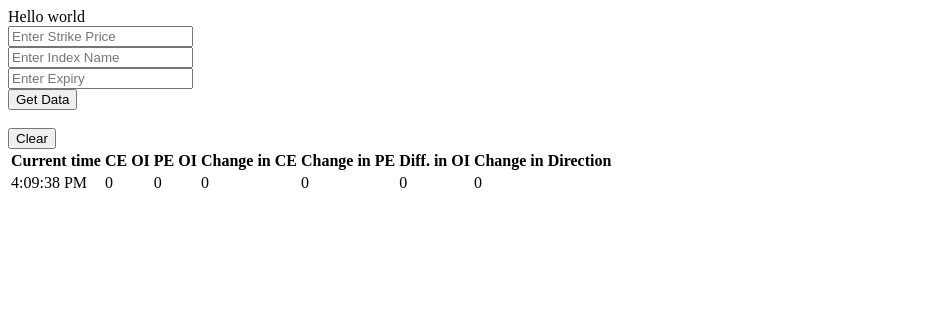
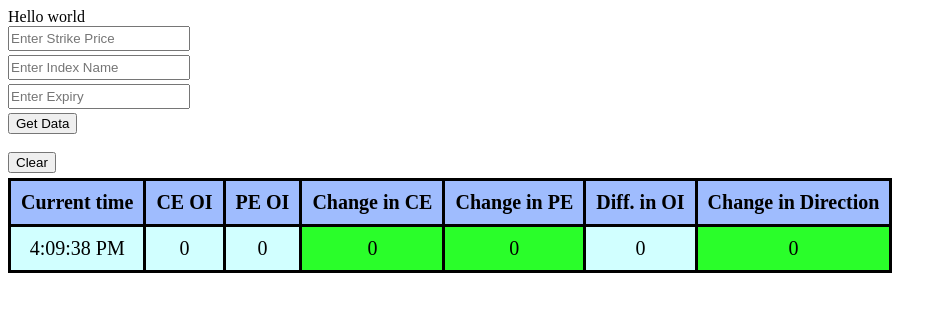
Before and after one commit to priyansh203/OI-Data, a plain HTML site: page index.html in a window 1280 px wide. Both pictures are taken after a click on the button "Get Data". Shown: the whole page, without its empty margins (0-947 px from the left). Drawn offline with Linux system fonts and the light colour scheme; no server answers.

Commit message:
Update style.css

```diff
--- a/style.css
+++ b/style.css
@@ -2,3 +2,38 @@ html {
   height: 100%;
   width: 100%;
 }
+input{
+  padding: 3px 0 3px 1px;
+
+  margin-bottom : 4px;
+}
+
+table, th, td {
+  border: 3px solid black;
+  border-collapse: collapse;
+  padding: 6px;
+}
+th {
+  background-color: #9fbcfe;
+  text-align: center;
+  font-size: 20px;
+  padding: 10px;
+}
+
+td {
+  background-color: #d1ffff;
+  text-align: center;
+  font-size: 20px;
+  padding: 10px;
+}
+.green-bg {
+  background-color: #2afe2a;
+  color: black; /* You can adjust the text color as needed */
+}
+.red-bg{
+  background-color: #ff4d4d;
+  color: black; /* You can adjust the text color as needed */
+}
+#clearButton{
+  margin-bottom: 5px;
+}
```
